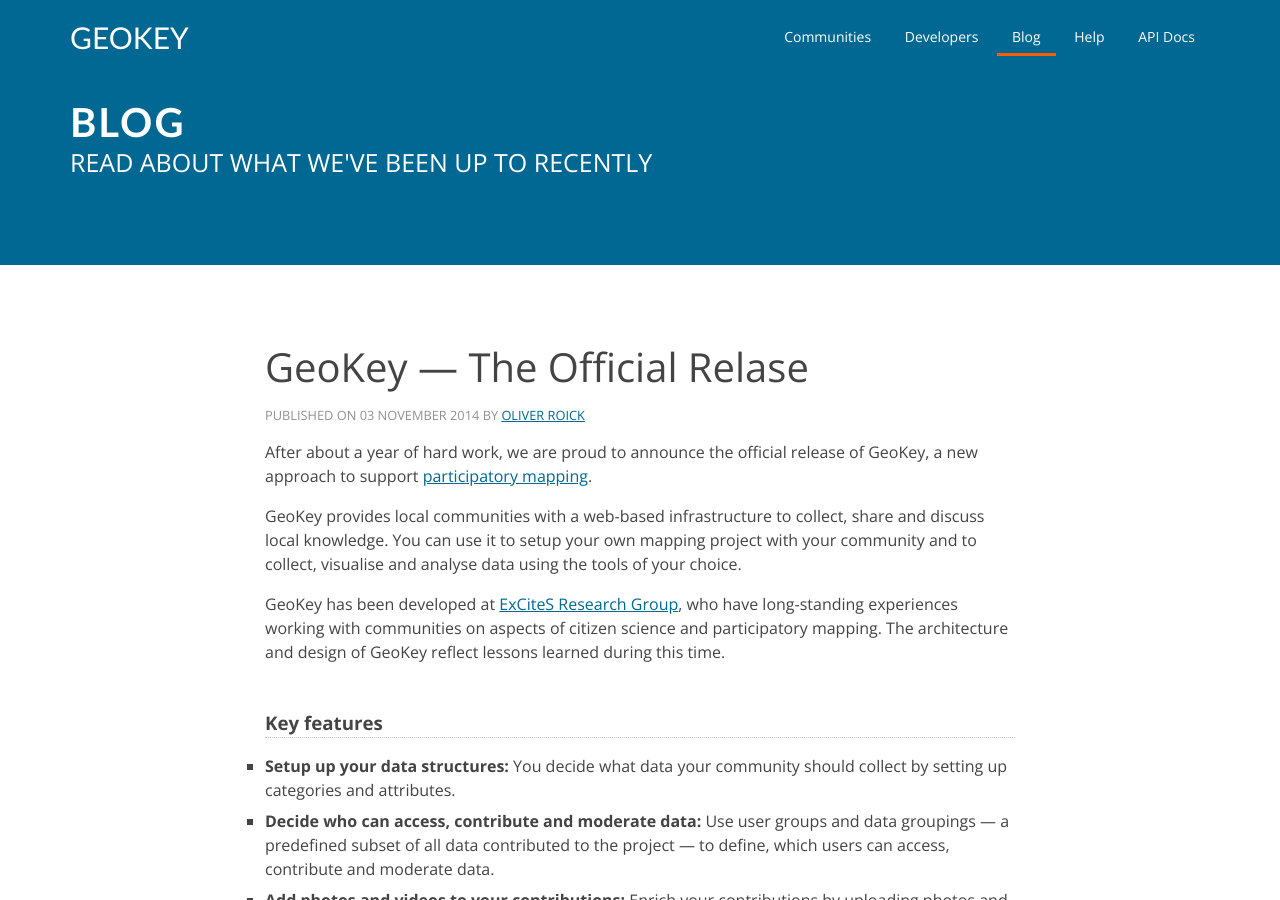
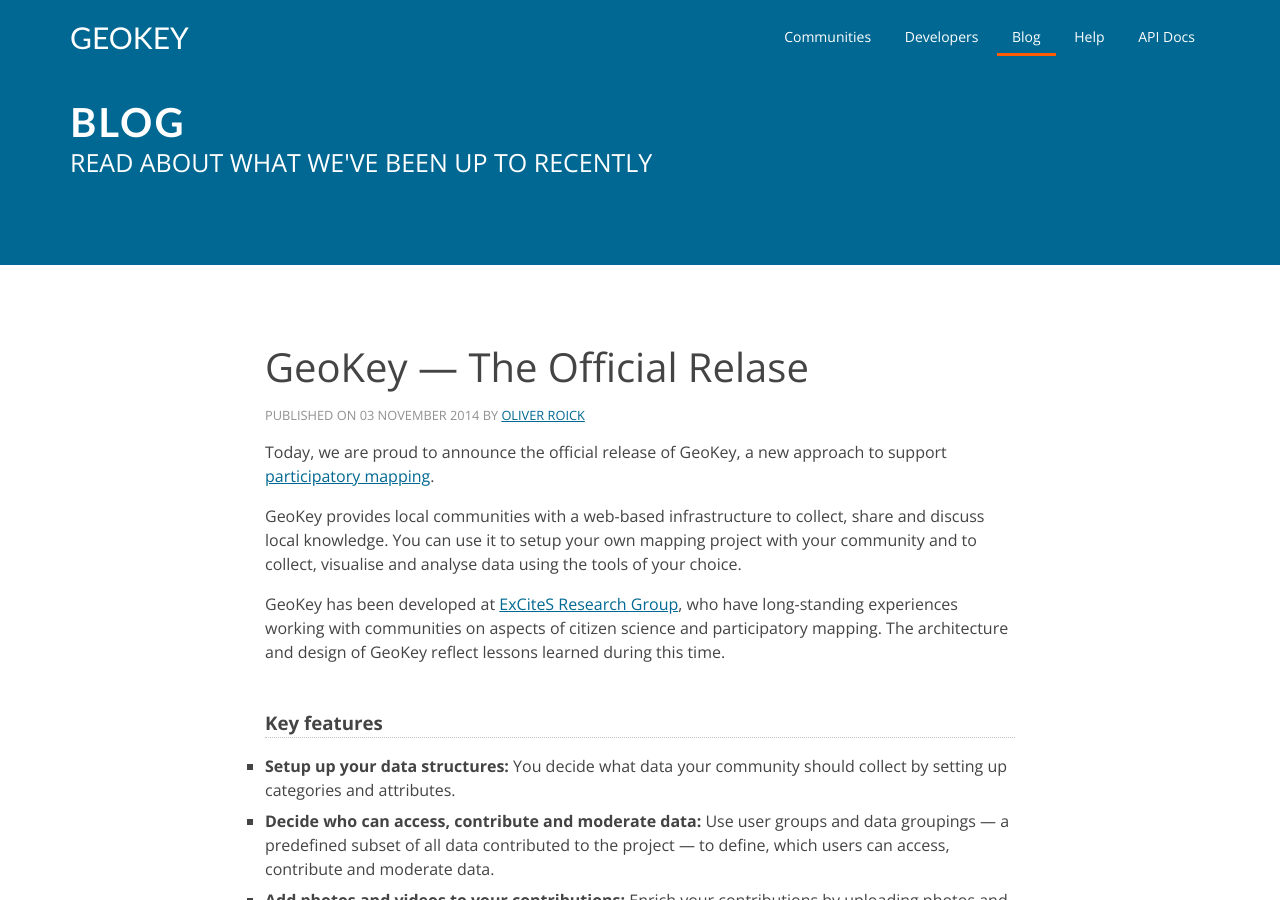
Before and after one commit to ExCiteS/geokey-website, a Jekyll site: the page built from _posts/2014-11-03-official-release.md, in a window 1280 px wide and 900 px high. Built offline with Jekyll 4.4.1, drawn with Linux system fonts in a browser that asks for light colours; Markdown is read by kramdown in place of the engine named in the settings.

Commit message:
Final fixes for release

```diff
--- a/_posts/2014-11-03-official-release.md
+++ b/_posts/2014-11-03-official-release.md
@@ -7,7 +7,7 @@
 categories: news
 ---
 
-After about a year of hard work, we are proud to announce the official release of GeoKey, a new approach to support [participatory mapping](http://www.mappingforrights.org/participatory_mapping).
+Today, we are proud to announce the official release of GeoKey, a new approach to support [participatory mapping](http://www.mappingforrights.org/participatory_mapping).
 
 GeoKey provides local communities with a web-based infrastructure to collect, share and discuss local knowledge. You can use it to setup your own mapping project with your community and to collect, visualise and analyse data using the tools of your choice.
 
```
